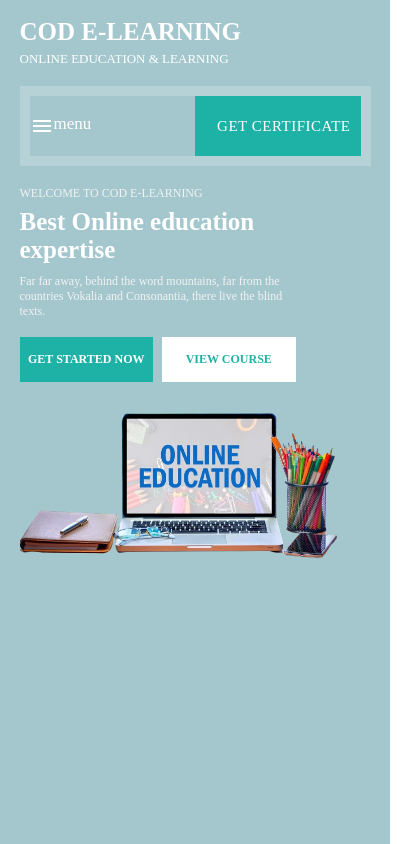
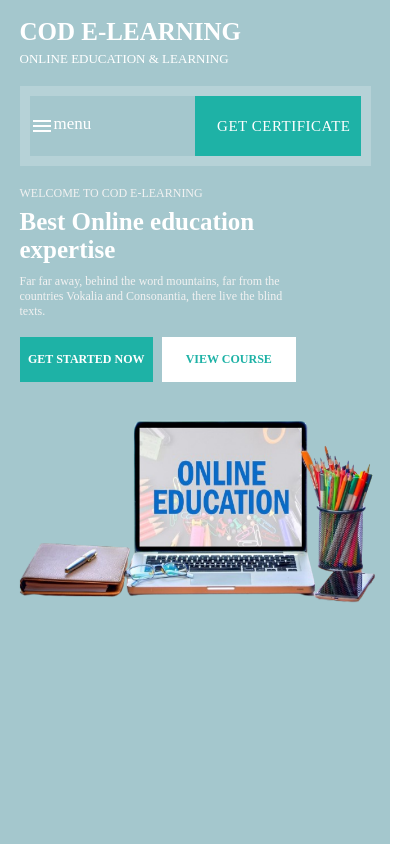
Before and after one commit to kwabenaasumadu/online-studies-web-app, a Next.js app: page / in a window 390 px wide. Shown: the top 844 px of the page, 413 px wide, since content can reach past the window. Built offline with nearby package versions, Linux system fonts and the light colour scheme.

Commit message:
increasing the image size of the showcase

```diff
--- a/src/styles/showcase.module.css
+++ b/src/styles/showcase.module.css
@@ -159,8 +159,8 @@
    }
 
    .container_items_2 .container_image {
-      width: 100%;
-      height: 100%;
+      width: 112%;
+      height: 112%;
       animation: pendulum 3s ease-in-out infinite alternate;
    }
 
```
